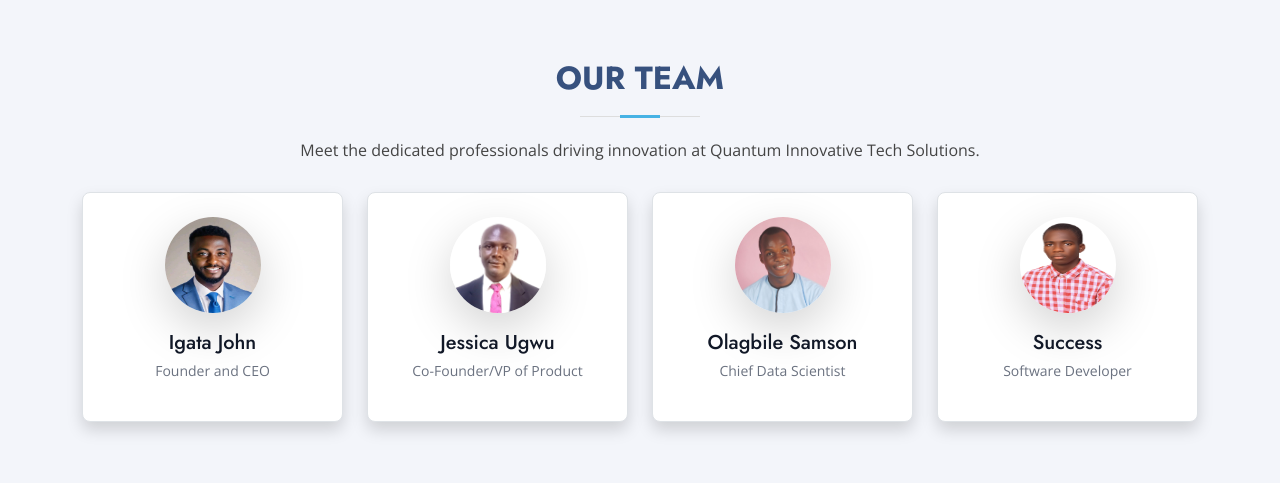
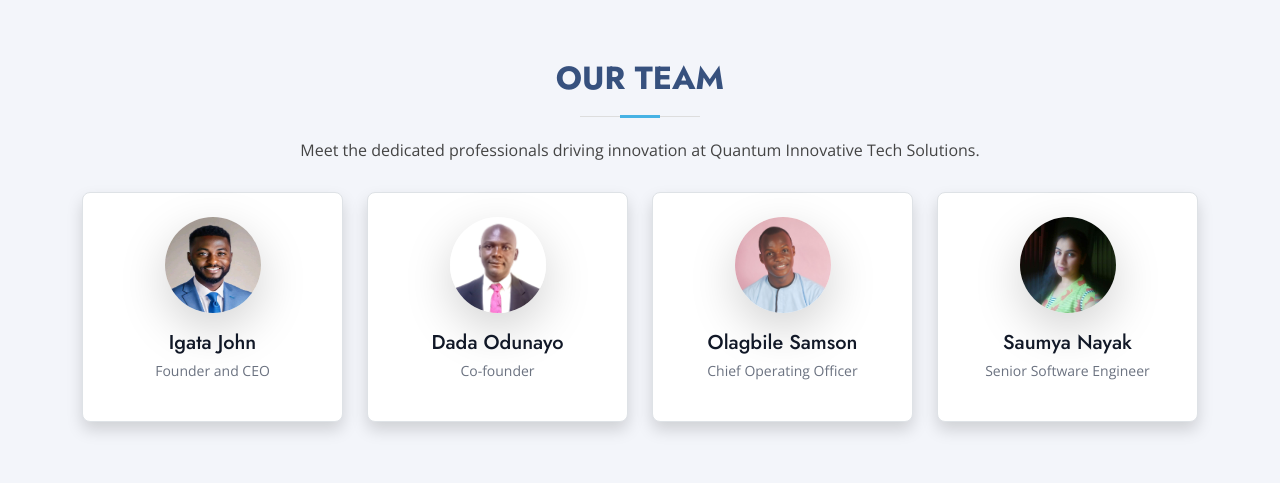
Before and after one commit to IGATAJOHN/qit_web, a Flask app: page / in a window 1280 px wide. Shown: the part 3677-4160 px from the top of the page. Run offline with Flask 3, Linux system fonts and the light colour scheme; some libraries are stand-ins or nearby versions.

Commit message:
Update index.html

```diff
--- a/templates/index.html
+++ b/templates/index.html
@@ -382,8 +382,8 @@
         <div class="flex justify-end px-4 pt-4"></div>
         <div class="flex flex-col items-center pb-10">
           <img class="w-24 h-24 mb-3 rounded-full shadow-lg" src="{{url_for('static',filename='assets/img/team/dada.jpeg')}}" alt="Adaeze Precious image"/>
-          <h5 class="mb-1 text-xl font-medium text-gray-900 dark:text-white">Jessica Ugwu</h5>
-          <span class="text-sm text-gray-500 dark:text-gray-400">Co-Founder/VP of Product</span>
+          <h5 class="mb-1 text-xl font-medium text-gray-900 dark:text-white">Dada Odunayo</h5>
+          <span class="text-sm text-gray-500 dark:text-gray-400">Co-founder</span>
         </div>
       </div>
 
@@ -392,16 +392,16 @@
         <div class="flex flex-col items-center pb-10">
           <img class="w-24 h-24 mb-3 rounded-full shadow-lg" src="{{url_for('static',filename='assets/img/ss.jpg')}}" alt="Olagbile Samson image"/>
           <h5 class="mb-1 text-xl font-medium text-gray-900 dark:text-white">Olagbile Samson</h5>
-          <span class="text-sm text-gray-500 dark:text-gray-400">Chief Data Scientist</span>
+          <span class="text-sm text-gray-500 dark:text-gray-400">Chief Operating Officer</span>
         </div>
       </div>
 
       <div class="w-full max-w-sm bg-white border border-gray-200 rounded-lg shadow dark:bg-gray-800 dark:border-gray-700">
         <div class="flex justify-end px-4 pt-4"></div>
         <div class="flex flex-col items-center pb-10">
-          <img class="w-24 h-24 mb-3 rounded-full shadow-lg" src="{{url_for('static',filename='assets/img/jj.png')}}" alt="Success image"/>
-          <h5 class="mb-1 text-xl font-medium text-gray-900 dark:text-white">Success</h5>
-          <span class="text-sm text-gray-500 dark:text-gray-400">Software Developer</span>
+          <img class="w-24 h-24 mb-3 rounded-full shadow-lg" src="{{url_for('static',filename='assets/img/team/saumya.jpg')}}" alt="Success image"/>
+          <h5 class="mb-1 text-xl font-medium text-gray-900 dark:text-white">Saumya Nayak</h5>
+          <span class="text-sm text-gray-500 dark:text-gray-400">Senior Software Engineer</span>
         </div>
       </div>
 
@@ -409,7 +409,6 @@
 
     </div>
 
-  </div>
 </section>
 
 
```
